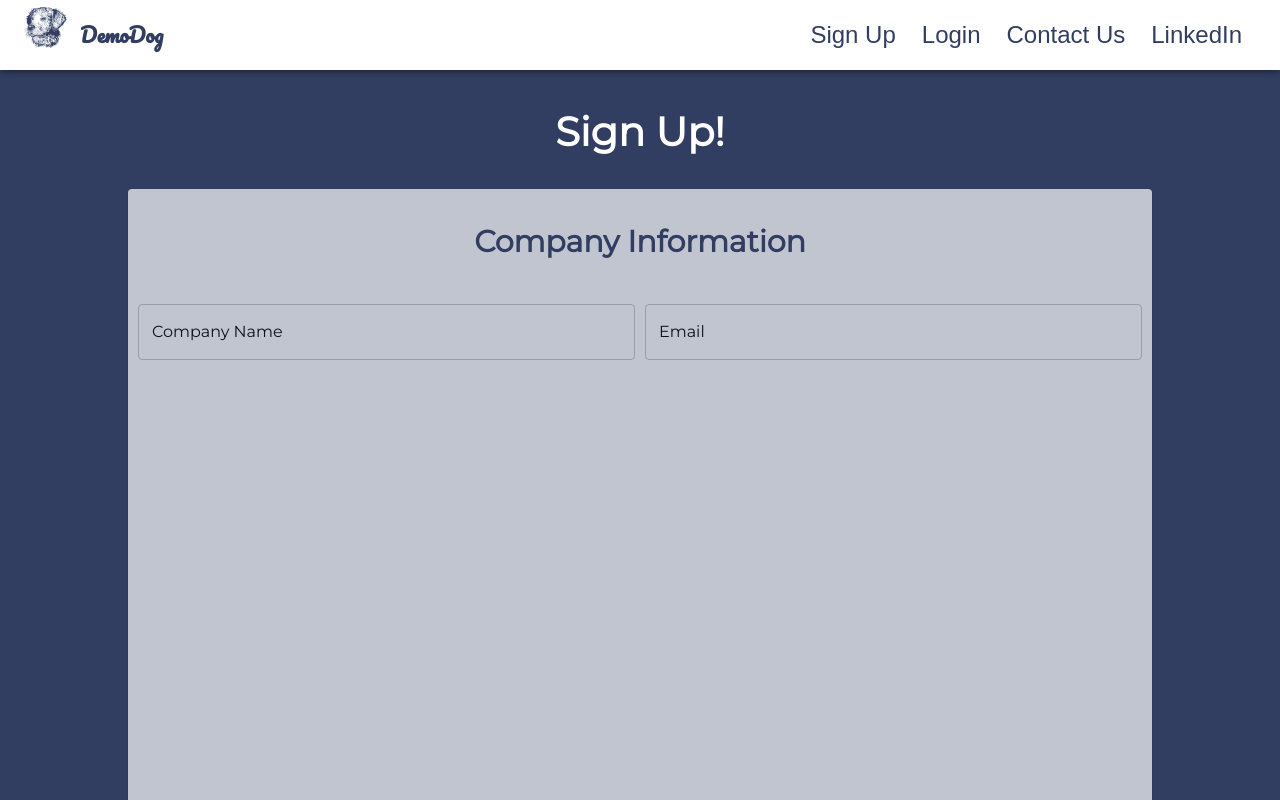
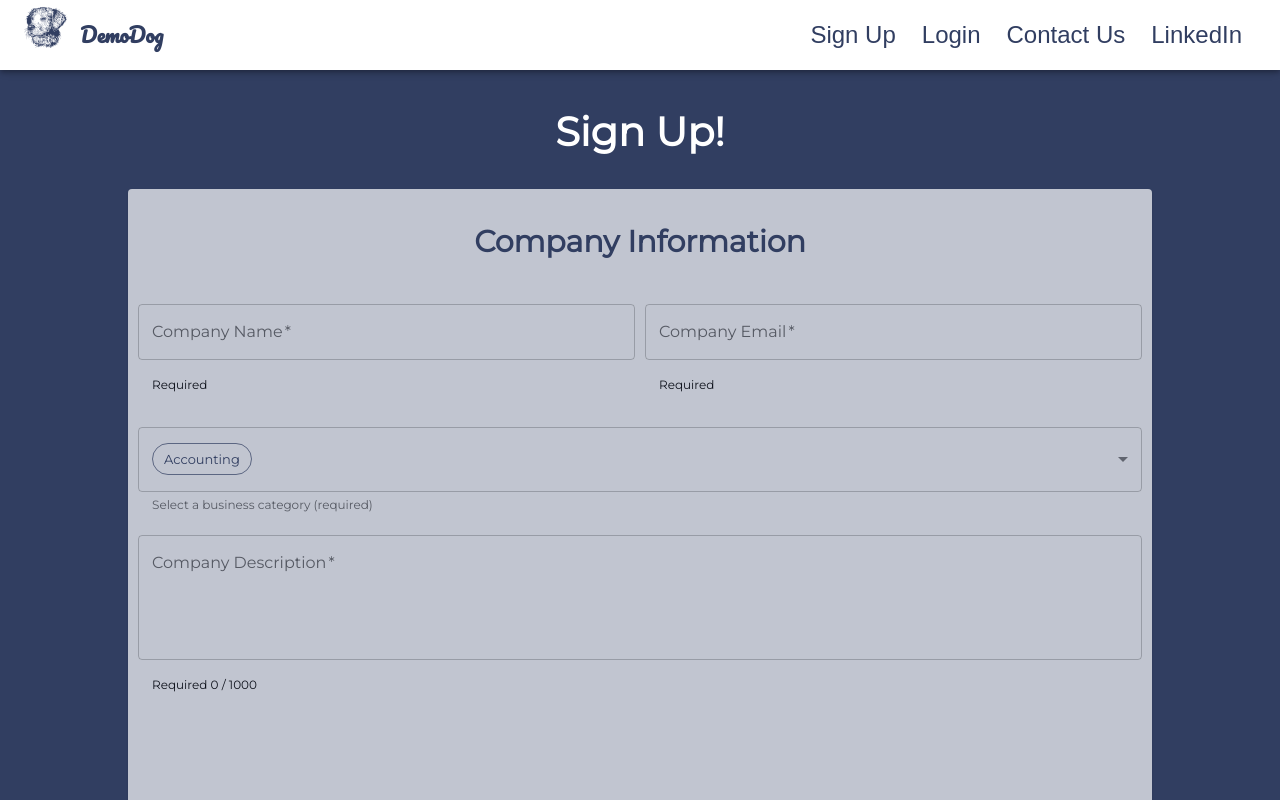
Before and after one commit to sikudabo/DemoDog, a React (Create React App) app: page /sign-up in a window 1280 px wide. Shown: the top 800 px of the page. Built offline with nearby package versions, Linux system fonts and the light colour scheme.

Commit message:
Adding form validation with React Hook Form.

```diff
--- a/package.json
+++ b/package.json
@@ -37,6 +37,7 @@
     "plyr-react": "^5.3.0",
     "react": "^18.2.0",
     "react-dom": "^18.2.0",
+    "react-hook-form": "^7.48.2",
     "react-image-file-resizer": "^0.4.8",
     "react-query": "^3.39.3",
     "react-router-dom": "^6.19.0",
--- a/src/components/forms/GeneralCompanyForm.tsx
+++ b/src/components/forms/GeneralCompanyForm.tsx
@@ -63,6 +63,24 @@ const StyledPaper = styled(Paper)`
             }
         }
     }
+
+    .company-category-select {
+        padding-left: 10px;
+        padding-right: 10px;
+        padding-top: 20px;
+        width: 100vw;
+
+        .select-component {
+            width: 100%;
+        }
+    }
+
+    .company-description-section {
+        padding-left: 10px;
+        padding-right: 10px;
+        padding-top: 20px;
+        width: '100%';
+    }
 `;
 
 export default function GeneralCompanyForm({
--- a/src/pages/SignUpPage/SignUpPage.tsx
+++ b/src/pages/SignUpPage/SignUpPage.tsx
@@ -1,9 +1,66 @@
+import { useEffect, useState } from 'react';
+import Box from '@mui/material/Box';
+import Checkbox from '@mui/material/Checkbox';
+import Chip from '@mui/material/Chip';
+import FormControl from '@mui/material/FormControl';
+import FormHelperText from '@mui/material/FormHelperText';
+import InputLabel from '@mui/material/InputLabel';
+import ListItemText from '@mui/material/ListItemText';
+import MenuItem from '@mui/material/MenuItem';
+import OutlinedInput from '@mui/material/OutlinedInput';
+import Select from '@mui/material/Select';
 import SignUpPageContainer from './SignUpPageContainer';
-import { DemoDogTextField } from '../../components';
+import TextField from '@mui/material/TextField';
+import { useForm } from 'react-hook-form';
 import { GeneralCompanyForm } from '../../components/forms';
 import { colors } from '../../components';
+import { businessCategories } from '../../utils/constants';
+import { checkValidEmail } from '../../utils/validation';
+
+type FormProps = {
+    companyDescription: string;
+    companyName: string;
+    email: string;
+    selectedBusinessCategory: string;
+};
 
 export default function SignUpPage() {
+    const [selectedCategory, setSelectedCategory] = useState(businessCategories[0]);
+    const [stateCompanyDescription, setCompanyDescription] = useState('');
+
+    const { handleSubmit, register, watch, formState: { errors } } = useForm<FormProps>({
+        defaultValues: {
+            companyDescription: '',
+            companyName: '',
+            email: '',
+            selectedBusinessCategory: businessCategories[0],
+        },
+        mode: 'onChange',
+    });
+    const newCategory = watch('selectedBusinessCategory');
+    const newDescription = watch('companyDescription');
+    const newCompanyName = watch('companyName');
+    const [descriptionLength, setDescriptionLength] = useState(0);
+
+    useEffect(() => {
+        setSelectedCategory(newCategory);
+        console.log('The new category is: ', newCategory);
+    }, [newCategory]);
+
+    useEffect(() => {
+        setCompanyDescription(newDescription);
+        if (typeof newDescription !== 'undefined') {
+            setDescriptionLength(newDescription.length);
+
+        }
+
+        console.log('The new description is: ', newDescription);
+    }, [newDescription]);
+
+    useEffect(() => {
+        console.log('The new company name is: ', newCompanyName);
+    }, [newCompanyName]);
+
     return (
         <SignUpPageContainer>
             <div className="sign-up-page-header">
@@ -16,11 +73,51 @@ export default function SignUpPage() {
                     </div>
                     <div className="company-name-email">
                         <div className="company-name-container">
-                            <DemoDogTextField label="Company Name" textFieldColor={colors.navyBlue} fullWidth />
+                            <TextField aria-label="Company Name" color={errors.companyName ? 'error' : 'primary'} helperText={<p style={{ color: errors.companyName ? colors.error : colors.black}}>Required</p>} label="Company Name" {...register('companyName', { required: true })} fullWidth required />
                         </div>
                         <div className="email-container">
-                            <DemoDogTextField label="Email" textFieldColor={colors.navyBlue} type="email" fullWidth />
+                            <TextField aria-label="Company Email" color={errors.email ? 'error' : 'primary'} helperText={<p style={{ color: errors.email ? colors.error : colors.black }}>Required {errors.email ? 'Must enter a valid email' : ''}</p>}  label="Company Email" type="email" {...register('email', { required: true, validate: { validEmail: v => checkValidEmail(v) || "Must enter a valid email" }})} fullWidth required />
                         </div>
+                    </div>
+                    <div className="company-category-select" style={{ width: '100%' }}>
+                        <FormControl sx={{ width: '100%' }}>
+                            <InputLabel
+                                color="secondary"
+                                id="select-label"
+                            />
+                            <Select
+                                aria-label="Artist Genres"
+                                color="primary"
+                                id="artist-genres"
+                                input={<OutlinedInput />}
+                                placeholder="Genre"
+                                renderValue={(selected) => (
+                                    <Box sx={{ display: 'flex', flexWrap: 'nowrap', gap: 0.5 }}>
+                                        <Chip color="primary" label={selected} variant="outlined" />
+                                    </Box>
+                                )}
+                                value={selectedCategory}
+                                {...register('selectedBusinessCategory', {required: true })}
+                                fullWidth
+                                required
+                            >
+                                {businessCategories.map((category, index) => (
+                                    <MenuItem
+                                        key={index}
+                                        value={category}
+                                    >
+                                        <Checkbox checked={selectedCategory === category} color="primary" />
+                                        <ListItemText primary={category} />
+                                    </MenuItem>
+                                ))}
+                            </Select>
+                            <FormHelperText>
+                                Select a business category (required)
+                            </FormHelperText>
+                        </FormControl>
+                    </div>
+                    <div className="company-description-section">
+                        <TextField aria-label="Company Description" color={errors.companyDescription ? 'error' : 'primary'} helperText={<p style={{ color: errors.companyDescription ? colors.error : colors.black }}>Required {descriptionLength} / 1000</p>} label="Company Description" maxRows={4} minRows={4}  {...register('companyDescription', { maxLength: 1000, required: true })} value={stateCompanyDescription} fullWidth multiline required />
                     </div>
                 </GeneralCompanyForm>
             </div>
--- a/src/utils/constants/businessCategories.ts
+++ b/src/utils/constants/businessCategories.ts
@@ -211,12 +211,17 @@ export const businessCategories = [
     "Social Media",
     "Software Engineering",
     "Software Security",
+    "Startups",
     "Technical Services",
     "Technology",
     "Telecommunications",
     "Tik Tok",
     "University",
     "Used Goods",
+    "Ventures",
+    "Venture Capital",
+    "Venture Studio",
     "Video Games",
     "Volunteering",
+    "Other",
 ];
--- a/src/utils/constants/index.ts
+++ b/src/utils/constants/index.ts
@@ -1,6 +1,8 @@
 import { deviceBreakPointsMaxWidth, deviceBreakPointsMinWidth } from "./breakpoints";
+import { businessCategories } from "./businessCategories";
 
 export {
+    businessCategories,
     deviceBreakPointsMaxWidth,
     deviceBreakPointsMinWidth,
 };
--- /dev/null
+++ b/src/utils/validation/checkValidEmail.ts
@@ -0,0 +1,7 @@
+export const checkValidEmail = (email: string) => {
+    if(!/^[A-Z0-9._%+-]+@[A-Z0-9.-]+\.[A-Z]{2,4}$/i.test(email)) {
+        return false;
+    }
+
+    return true;
+}
--- /dev/null
+++ b/src/utils/validation/index.ts
@@ -0,0 +1,5 @@
+import { checkValidEmail } from "./checkValidEmail";
+
+export {
+    checkValidEmail,
+};
```
Also changed, not shown: 1 other file (tests, documents, lock files or other folders).
